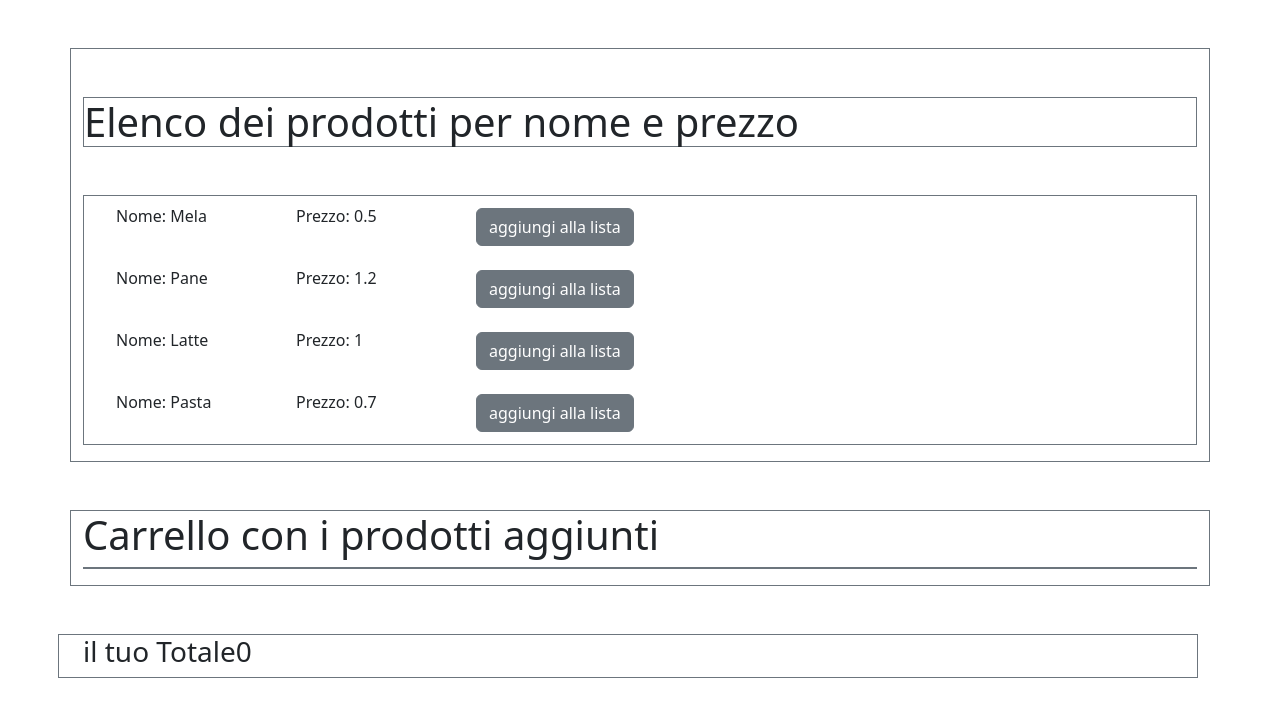
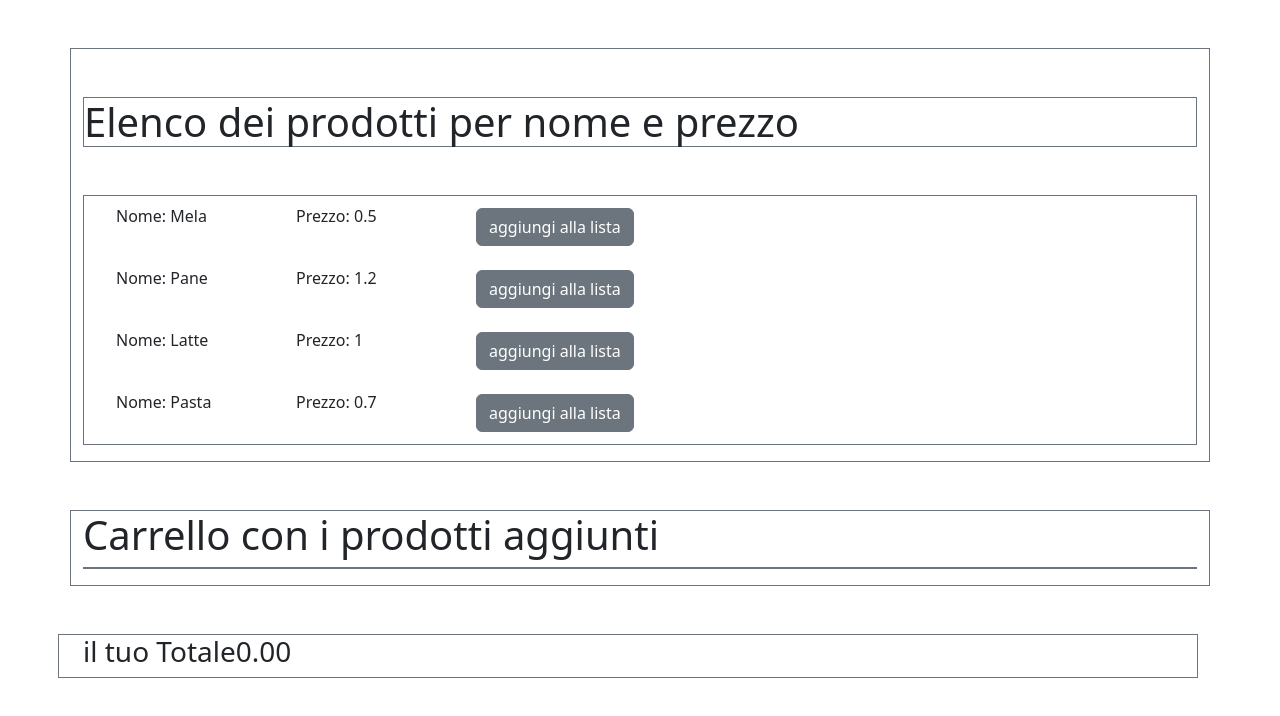
Before and after one commit to CarloMart88/ex-react-usereducer-spesa, a React (Vite) app: page / in a window 1280 px wide. Shown: the top 716 px of the page. Built offline with nearby package versions, Linux system fonts and the light colour scheme.

Commit message:
feat .toFixed(2) in the end of the method .reduce

```diff
--- a/src/App.jsx
+++ b/src/App.jsx
@@ -103,9 +103,11 @@ Obiettivo: Gestire l’aggiunta, la rimozione e il calcolo del totale del carrel
           <div className="col-5">
             <h3>
               il tuo Totale
-              {addedProducts.reduce((acc, val) => {
-                return (acc + val.price * val.quantity).toFixed(2);
-              }, 0)}
+              {addedProducts
+                .reduce((acc, val) => {
+                  return acc + val.price * val.quantity;
+                }, 0)
+                .toFixed(2)}
             </h3>
           </div>
         </div>
```
